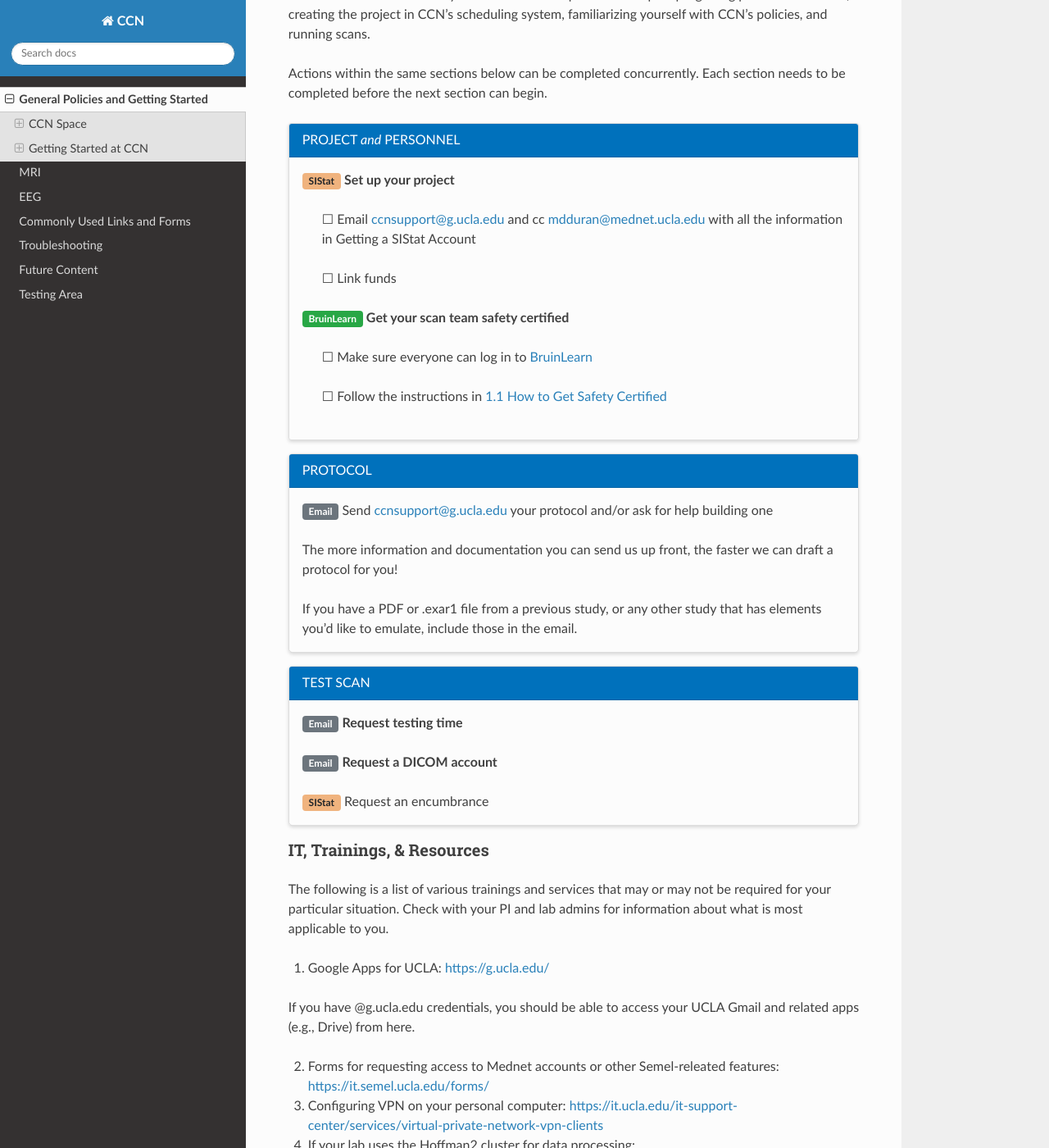
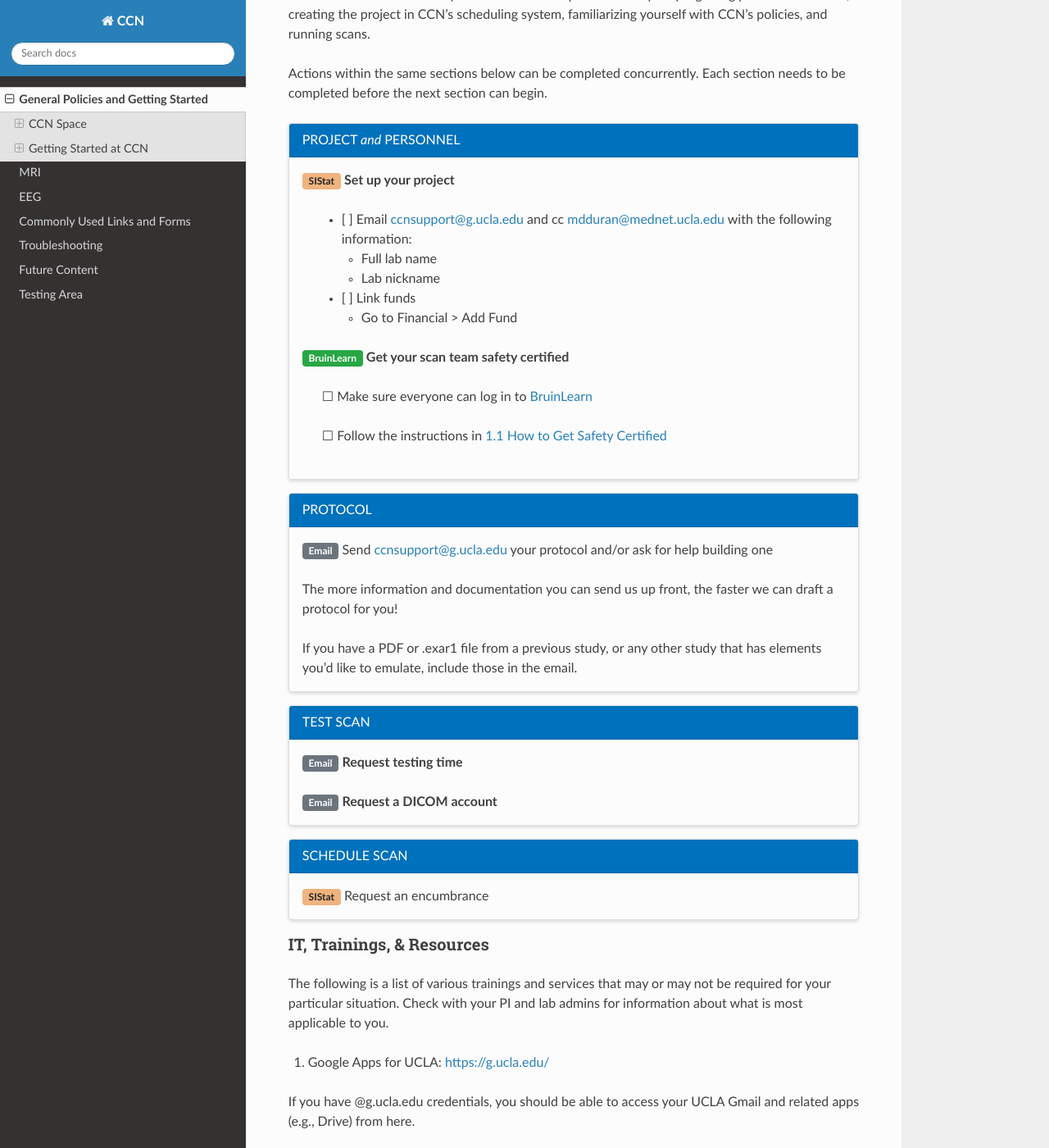
Before and after one commit to CCN-Support/CCN_Wiki, a Sphinx documentation site: the page built from docs/source/generalpolicies.rst, in a window 1280 px wide and 1400 px high, scrolled down 3862 px. Shown: the whole window at 82% size. Built offline with Sphinx 7.4.7 and the Read the Docs theme 3.1.0, drawn with Linux system fonts in a browser that asks for light colours.

Commit message:
Update generalpolicies.rst

```diff
--- a/docs/source/generalpolicies.rst
+++ b/docs/source/generalpolicies.rst
@@ -112,9 +112,14 @@
 
   :bdg-warning:`SIStat` **Set up your project**
 
-    ☐ Email ccnsupport@g.ucla.edu and cc mdduran@mednet.ucla.edu with all the information in Getting a SIStat Account
+    - [ ] Email ccnsupport@g.ucla.edu and cc mdduran@mednet.ucla.edu with the following information:
 
-    ☐ Link funds
+      - Full lab name
+      - Lab nickname
+
+    - [ ] Link funds
+
+      - Go to Financial > Add Fund
 
   :bdg-success:`BruinLearn` **Get your scan team safety certified**
 
```
Also changed, not shown: other parts of docs/source/generalpolicies.rst (+4 -0 lines).
